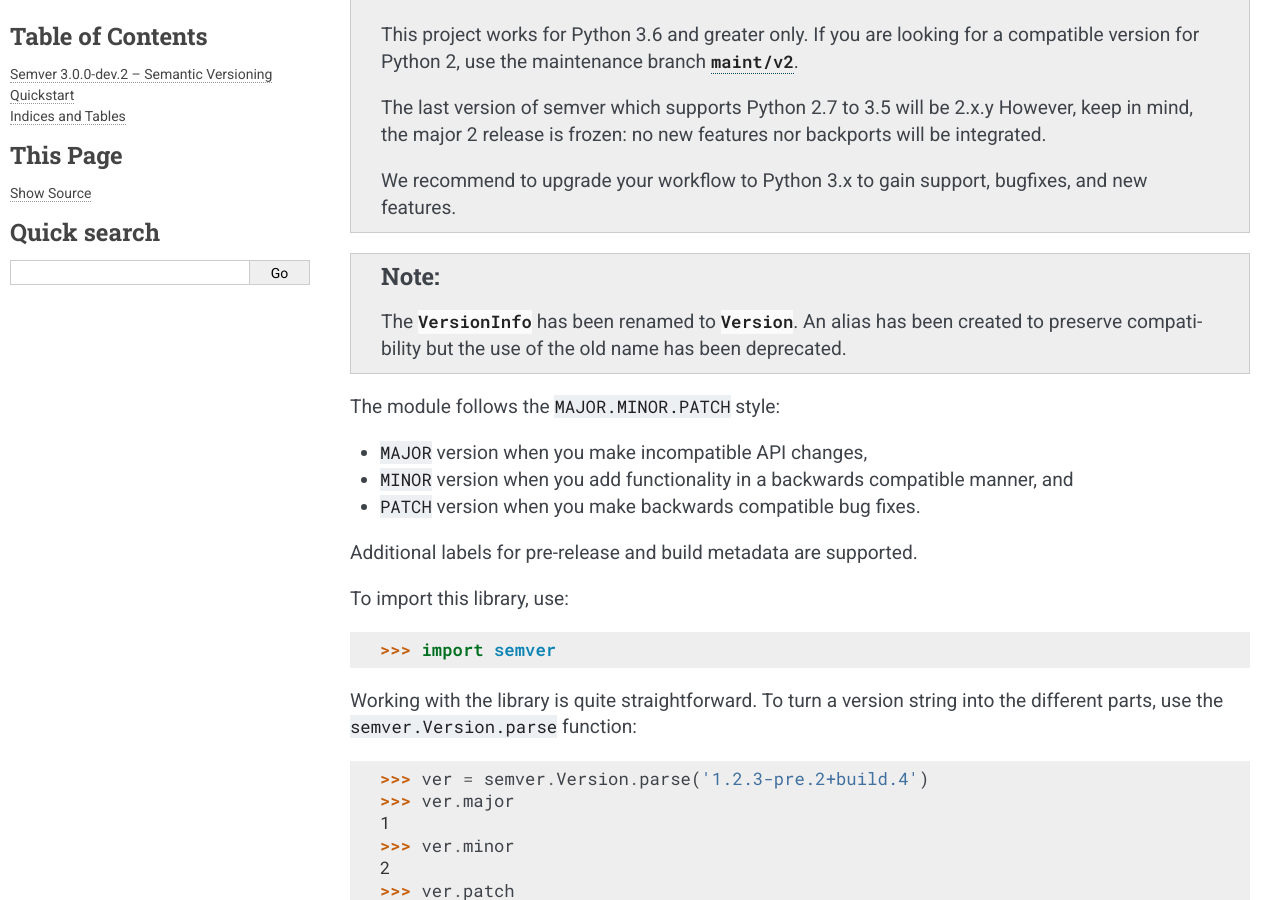
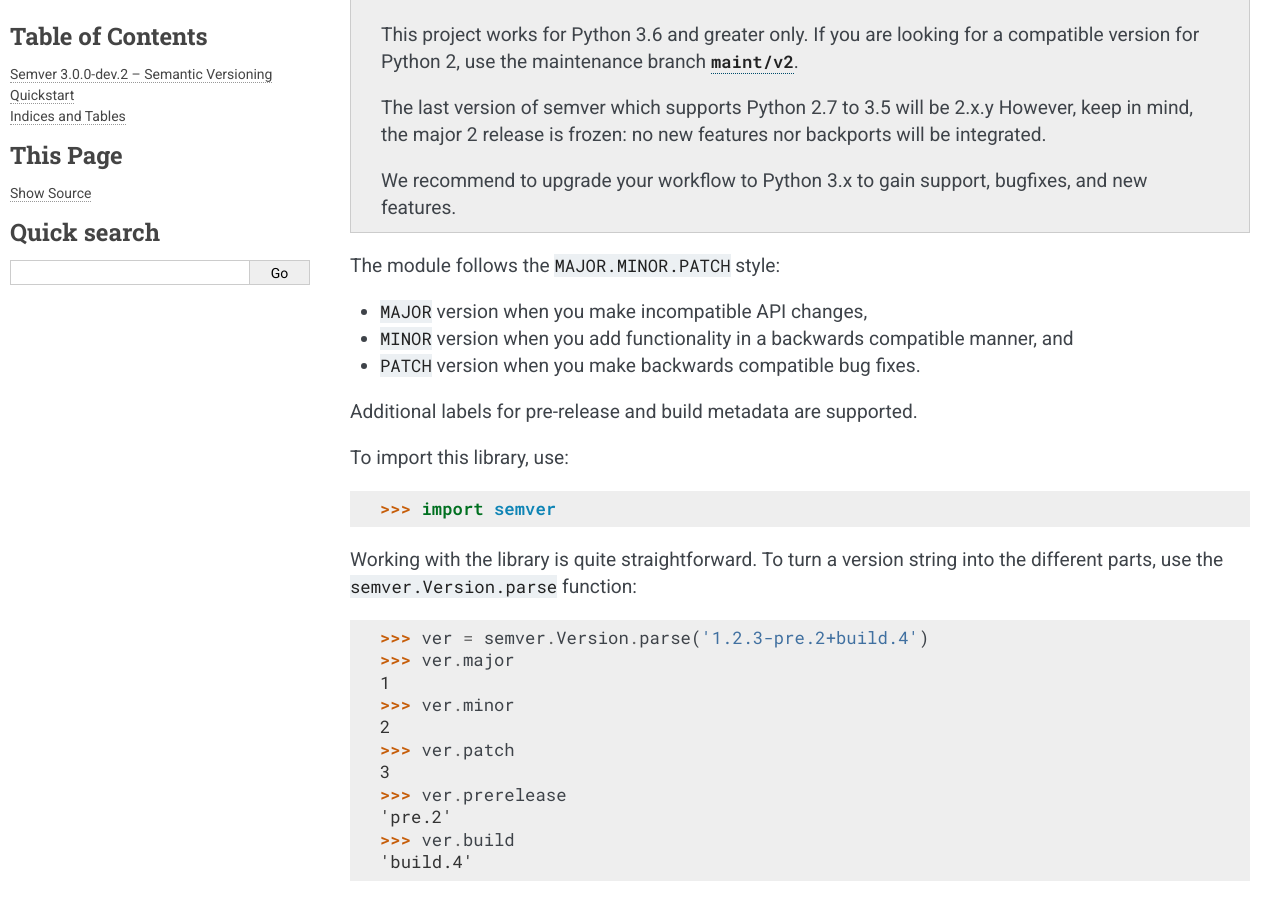
Before and after one commit to python-semver/python-semver, a Sphinx documentation site: the page built from docs/index.rst, in a window 1280 px wide and 900 px high, scrolled down 521 px. Built offline with Sphinx 7.4.7, drawn with Linux system fonts in a browser that asks for light colours.

```diff
--- a/README.rst
+++ b/README.rst
@@ -30,11 +30,6 @@ A Python module for `semantic versioning`_. Simplifies comparing versions.
 .. |MAINT| replace:: ``maint/v2``
 .. _MAINT: https://github.com/python-semver/python-semver/tree/maint/v2
 
-.. note::
-
-    The :class:`VersionInfo` has been renamed to :class:`Version`. An
-    alias has been created to preserve compatibility but the use of the old
-    name has been deprecated.
 
 The module follows the ``MAJOR.MINOR.PATCH`` style:
 
--- a/docs/index.rst
+++ b/docs/index.rst
@@ -11,6 +11,7 @@ Semver |version| -- Semantic Versioning
 
    install
    usage
+   migratetosemver3
    development
    api
 
```
Also changed, not shown: docs/migratetosemver3.rst (added, +15 -0 lines).
